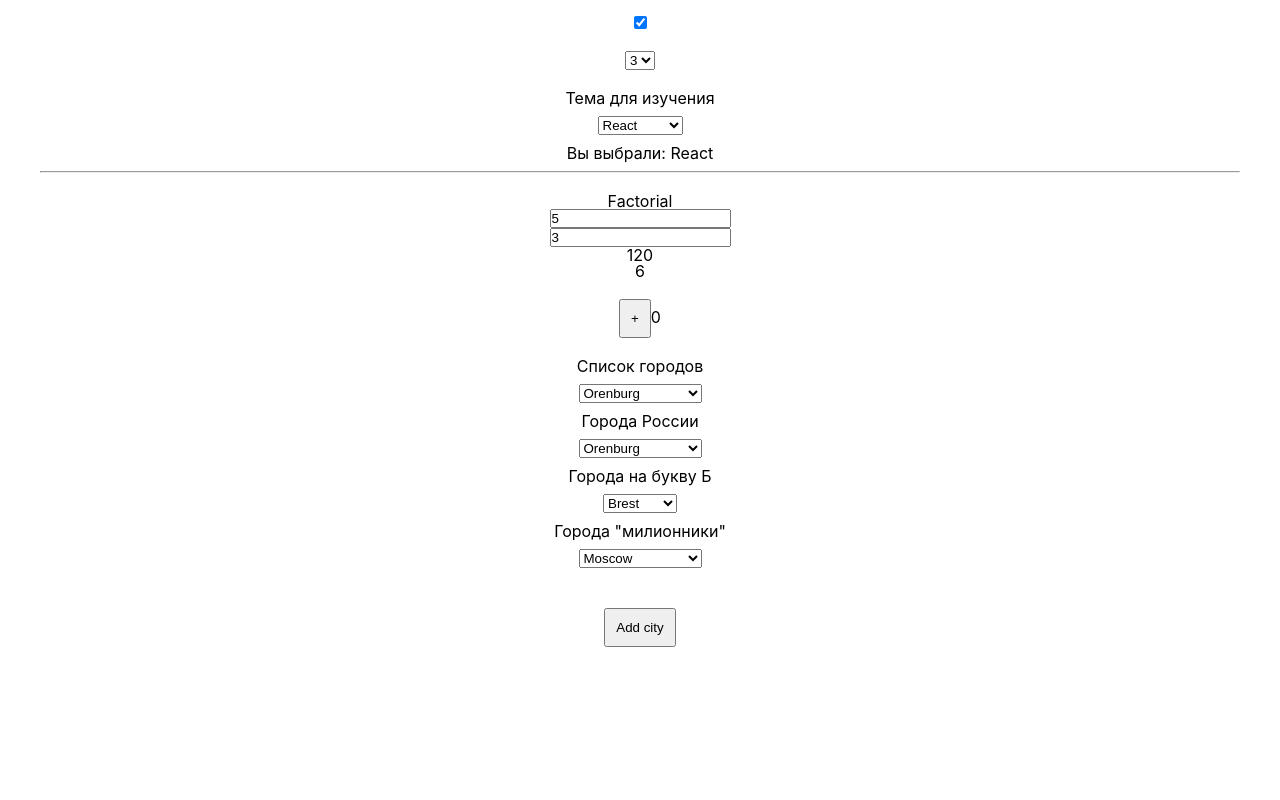
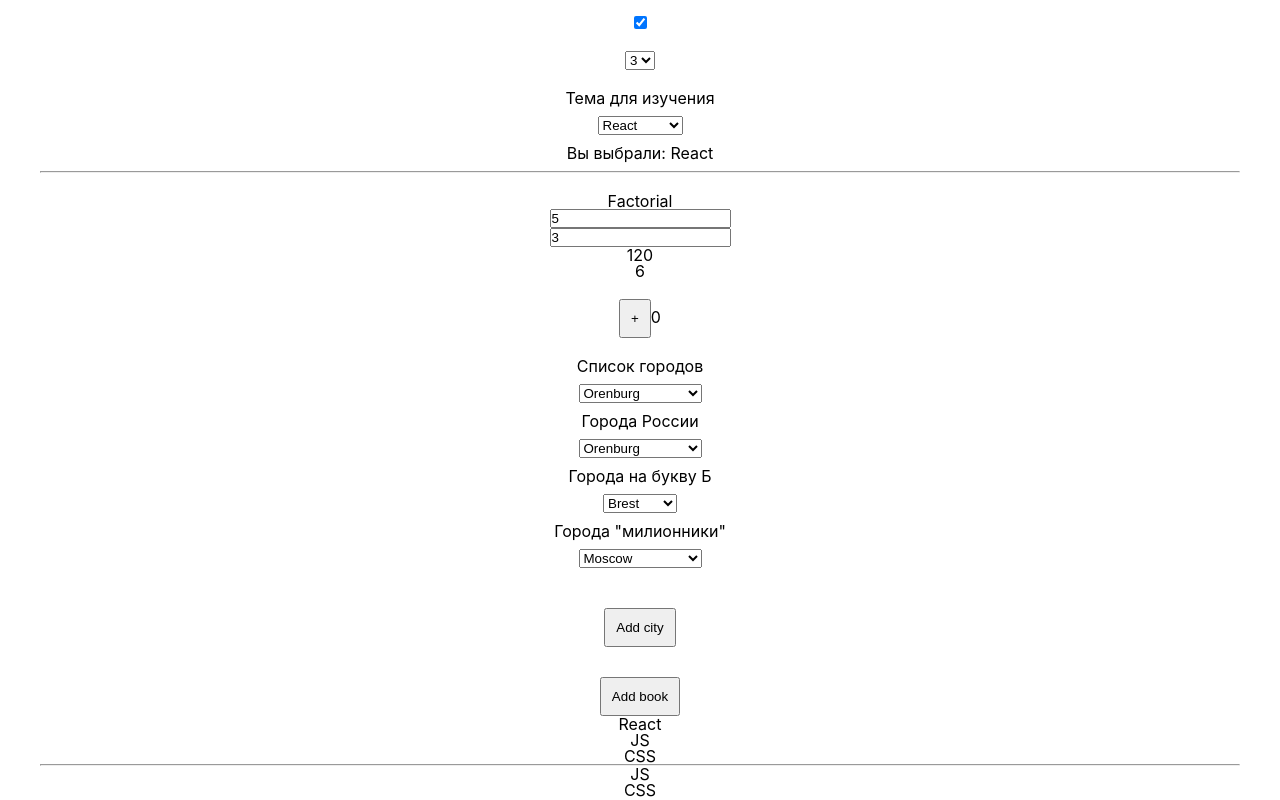
Before and after one commit to Crash2022/React-kabzda, a React (Create React App) app: page / in a window 1280 px wide. Shown: the part 436-1236 px from the top of the page. Before the commit the page ends 1113 px from the top, so only its background shows below. Built offline with nearby package versions, Linux system fonts and the light colour scheme.

Commit message:
useCallback

```diff
--- a/src/App.tsx
+++ b/src/App.tsx
@@ -1,4 +1,4 @@
-import React, {useMemo, useReducer, useState, useCallback} from 'react'
+import React, {useMemo, useReducer, useState, useCallback, useEffect} from 'react'
 import './App.css'
 import {Accordion} from './components/Accordion/Accordion'
 import {Rating} from "./components/Rating/Rating"
@@ -11,6 +11,7 @@ import {accordionReducer, collapseMenuAC} from "./components/Accordion/Accordion
 import {Calculator} from "./components/Calculator/Calculator";
 import {Cities} from "./components/Cities/Cities";
 import {v1} from "uuid";
+import {Books} from "./components/Books/Books";
 
 export type CitiesType = {
     id: string
@@ -64,9 +65,27 @@ export const App = () => {
         return populationArray;
     }, [])
 
+    /*------------------------------------------------------------*/
+
     const addCityHandler = () => {
-        setCities( [...cities, {id: v1(), country: 'Russia', city: 'Ekaterinburg', population: 1500000}] );
+        setCities( [...cities, {id: v1(), country: 'Russia', city: 'Ekaterinburg2', population: 1500000}] );
     }
+
+    const[books, setBooks] = useState(['React', 'JS', 'CSS']);
+
+    const booksArray = useMemo (()=>{
+        const booksArray = books.filter( book => book.toLowerCase().indexOf('s') > -1);
+        return booksArray;
+    },[books])
+
+    // useEffect(()=>{
+    //     //setBooks([...books, 'SetBooks']);
+    // },[books])
+
+    const addBook = useCallback(() => {
+        console.log(books);
+        return setBooks([...books, 'SetBooks']);
+    },[books])
 
     return (
         <div className="App">
@@ -101,6 +120,8 @@ export const App = () => {
                 />
 
                 <button onClick={addCityHandler} style={{marginBottom: '30px'}}>Add city</button>
+
+                <Books books={books} addBook={addBook} booksArray={booksArray}/>
             </div>
         </div>
     );
--- /dev/null
+++ b/src/components/Books/Books.tsx
@@ -0,0 +1,40 @@
+import React from 'react';
+import {v1} from "uuid";
+
+export type BooksPropsType = {
+    books: Array<string>
+    booksArray: Array<string>
+    addBook: () => void
+}
+
+export const Books = React.memo((props: BooksPropsType) => {
+
+    console.log('books');
+
+    return (
+        <>
+            <div>
+                <button onClick={() => props.addBook()}>Add book</button>
+                {
+                    props.books.map(el => {
+                        return (
+                            <div key={v1()}>{el}</div>
+                        )
+                    })
+                }
+            </div>
+
+            <hr/>
+
+            <div>
+                {
+                    props.booksArray.map(el => {
+                        return (
+                            <div key={v1()}>{el}</div>
+                        )
+                    })
+                }
+            </div>
+        </>
+    );
+})
```
